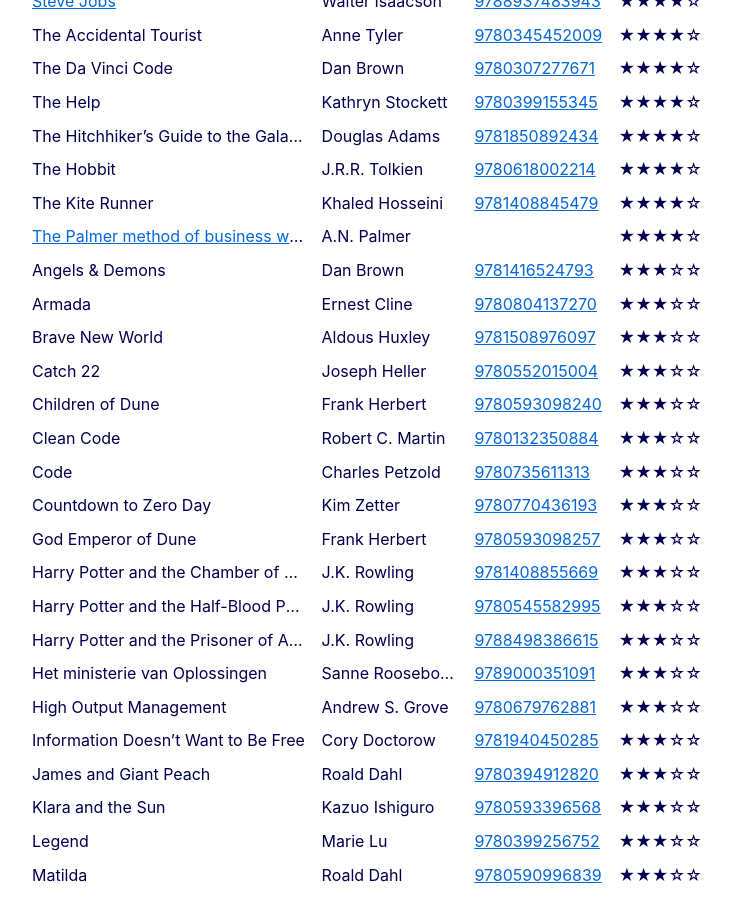
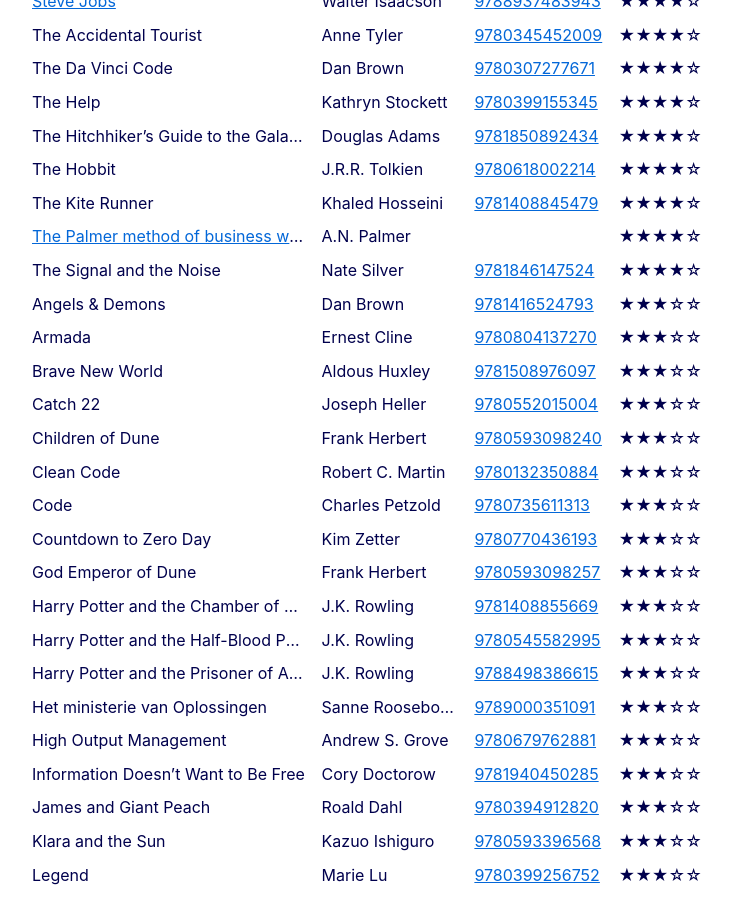
Before and after one commit to cimm/suffix, a Jekyll site: the page built from reading/index.html, in a window 1280 px wide and 900 px high, scrolled down 1447 px. Shown: the whole window, without its empty margins (273-1005 px from the left). Built offline with Jekyll 4.4.1, drawn with Linux system fonts in a browser that asks for light colours.

Commit message:
Add The Signal and the Noise by N. Silver to books

```diff
--- a/_data/books.yml
+++ b/_data/books.yml
@@ -337,6 +337,10 @@
   author: "J.R.R. Tolkien"
   isbn13: 9780345240347
   rating: 5
+- name: "The Signal and the Noise"
+  author: "Nate Silver"
+  isbn13: 9781846147524
+  rating: 4
 - name: "The Spy and the Traitor"
   author: "Ben Macintyre"
   isbn13: 9780771060335
```
